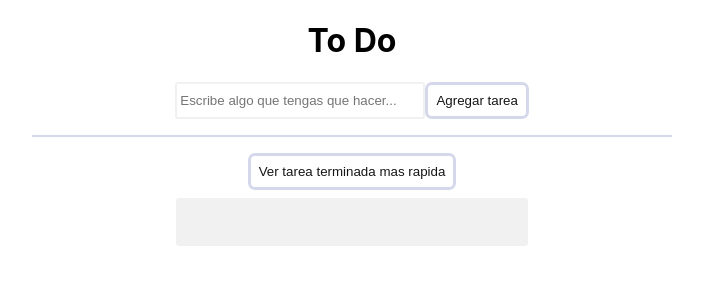
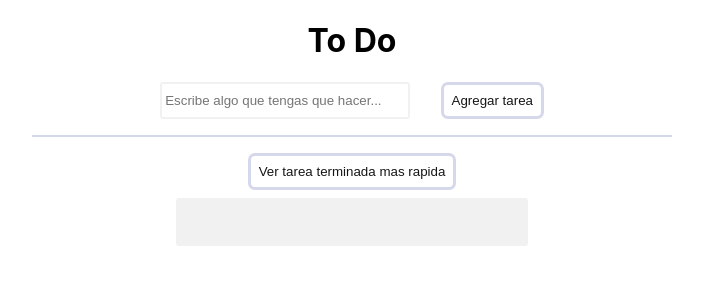
Before and after one commit to AgustinaPotasman/ToDo_List2, a React (Create React App) app: page / in a window 1280 px wide. Shown: the top 300 px of the page, without its empty margins (288-991 px from the left). Built offline with nearby package versions, Linux system fonts and the light colour scheme.

Commit message:
continuando

```diff
--- a/src/Components/Elemento/Elemento.css
+++ b/src/Components/Elemento/Elemento.css
@@ -7,17 +7,24 @@ input[type="checkbox"]{
 }
 label {
     color: #000;
+    margin-left: .5rem;
 }
 
 .elemento {
     display: flex;
     align-items: center;
     justify-content: space-between;
-    width: 20rem;
-    padding: .5rem;
+    width: 22rem;
+    padding: .5rem 1rem;
     margin: 0 auto;
 }
 
 .elemento_content {
     display: flex;
 }
+
+.trash {
+    width: 1.5rem;
+    height: auto;
+    margin-right: .5rem;
+}
--- a/src/Components/Elemento/Elemento.js
+++ b/src/Components/Elemento/Elemento.js
@@ -1,9 +1,8 @@
 import './Elemento.css';
-import trash from "../../../public/trash-solid.svg";
 
 function Elemento({ isEven, contenido, tachado, setToDo, ToDos}) {
     const esTachado = (tachado) => { return tachado === true }
-    const esPar = (isEven) => { if (isEven === true) {return "#f1f1f1"} else {return "#ffffff"}}
+    const esPar = (isEven) => { if (isEven === true) {return "#f1f1f1"} else {return "#dbdbdb"}}
     const tachar = () => {
 
     }
@@ -13,7 +12,7 @@ function Elemento({ isEven, contenido, tachado, setToDo, ToDos}) {
                 <input type="checkbox" defaultchecked={esTachado(tachado)} onChange={tachar}/>
                 <label>{contenido}</label>
             </div>
-            <img src={trash}/>
+            <img src={require('../../trash-solid.svg').default} alt="Borrar elemento" className='trash'/>
         </div>
 
     );
--- a/src/Components/NuevoToDo/NuevoToDo.css
+++ b/src/Components/NuevoToDo/NuevoToDo.css
@@ -1,5 +1,6 @@
 .NuevoToDo {
-    min-height: 1.5rem;
+    justify-content: space-between;
+    width: 24rem;
     display: flex;
-    justify-content: center;
+    margin: 5px auto;
 }
```
Also changed, not shown: src/trash-solid.svg (renamed from public/trash-solid.svg).
